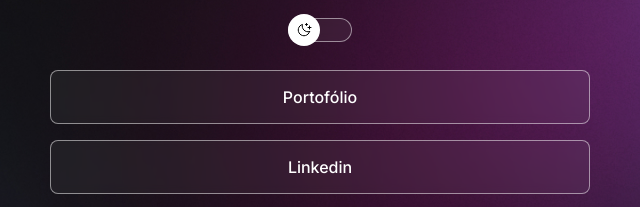
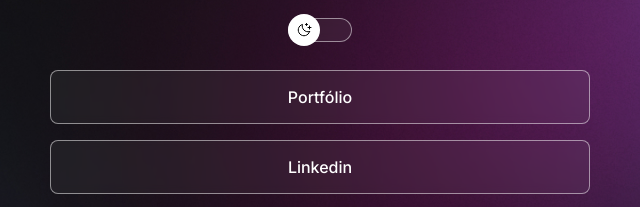
Before and after one commit to falcao11/project_links, a plain HTML site: page index.html in a window 1280 px wide. Shown: the part 238-445 px from the top of the page, 320-960 px from the left. Drawn offline with nearby package versions, Linux system fonts and the light colour scheme.

Commit message:
change portfolio link

```diff
--- a/index.html
+++ b/index.html
@@ -25,9 +25,9 @@
       <ul>
         <li>
           <a
-            href="https://curriculo-goncalo-fonseca.vercel.app/"
+            href="https://portfolio-iamgoncalofonseca.vercel.app"
             target="_blank"
-            >Portofólio</a
+            >Portfólio</a
           >
         </li>
 
```
